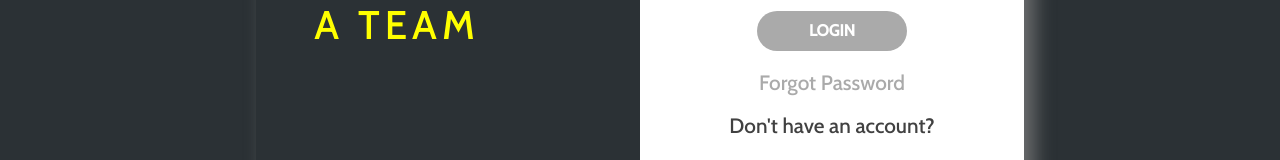
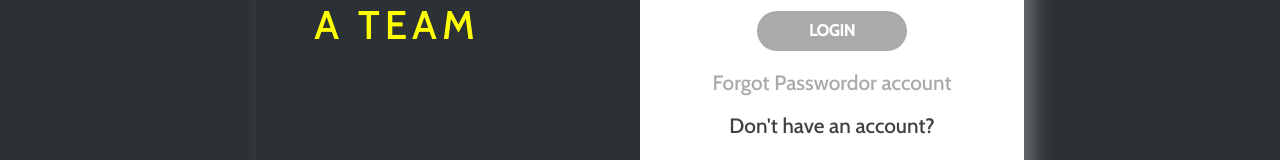
Before and after one commit to Jonghan-park/KillTheCode, a React (Create React App) app in the folder frontend/: page /signin in a window 1280 px wide. Shown: the part 484-644 px from the top of the page. Built offline with nearby package versions, Linux system fonts and the light colour scheme.

Commit message:
forgotpassword 10/28

```diff
--- a/frontend/src/components/SignIn/SignIn.js
+++ b/frontend/src/components/SignIn/SignIn.js
@@ -41,7 +41,10 @@ function SignIn() {
           </form>
           <div className="existAccount">
             <h2 className="findPwd">
-              <Link to="/forgotPassword">Forgot Password</Link>
+              Forgot
+              <Link to="/forgotPassword"> Password</Link>
+              or
+              <Link to="/forgotPassword"> account</Link>
             </h2>
             <h2 className="toJoinUs">
               <Link to="/joinUs">Don't have an account?</Link>
--- a/frontend/src/components/forgotPassWord/ForgotPassWord.css
+++ b/frontend/src/components/forgotPassWord/ForgotPassWord.css
@@ -19,4 +19,5 @@
   list-style: none;
   align-items: center;
   margin: 30px 30%;
+  border: 1px solid rgba(255, 255, 255, 0.5);
 }
```
